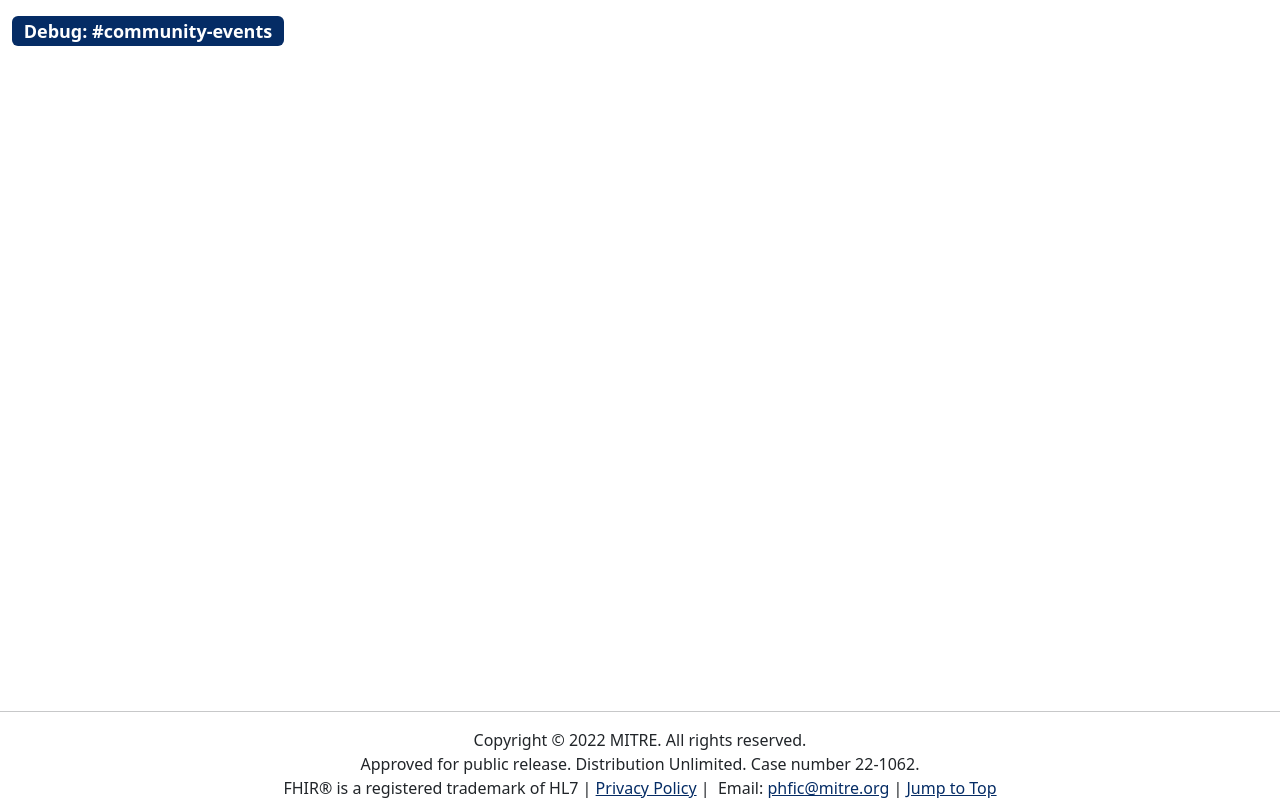
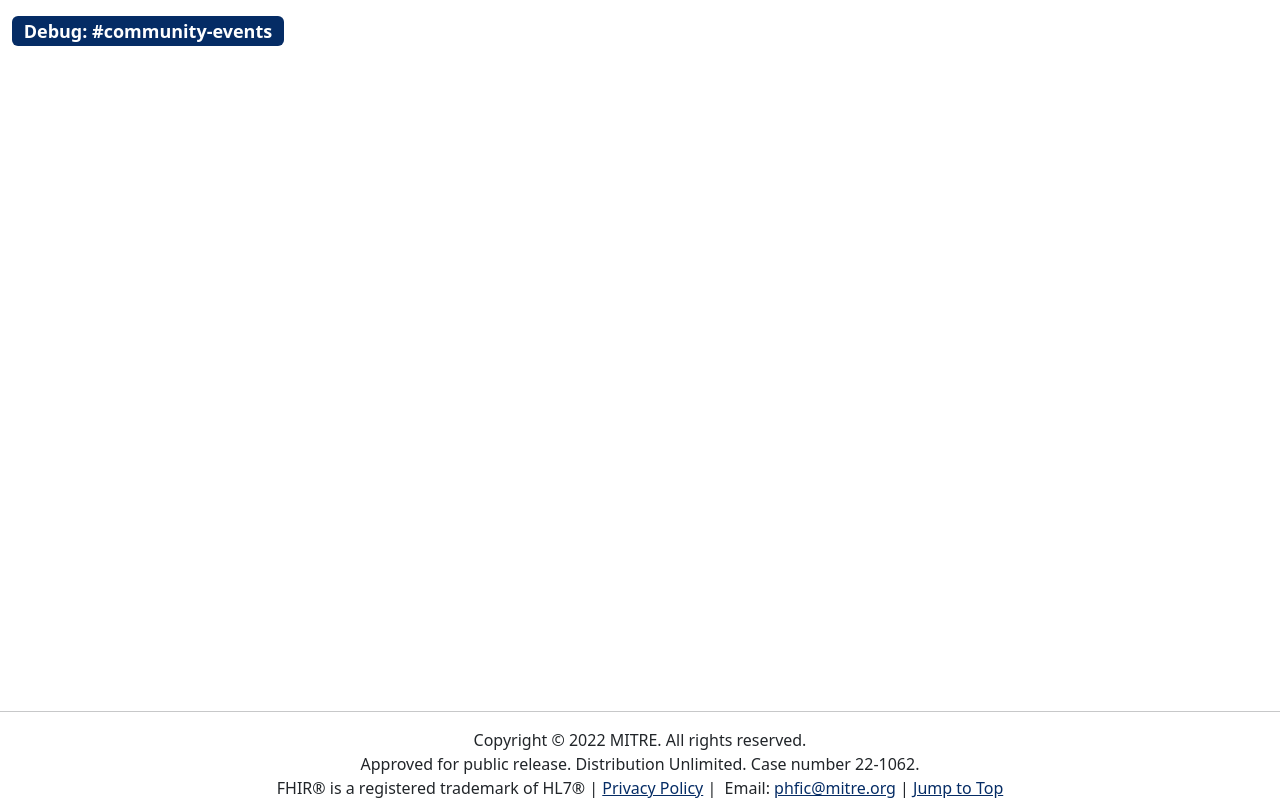
Before and after one commit to PHFIC/phfic.github.io, a Next.js app: page /calendar in a window 1280 px wide. Shown: the part 4813-5613 px from the top of the page. Built offline with nearby package versions, Linux system fonts and the light colour scheme.

Commit message:
add &reg; to HL7

```diff
--- a/components/footer.js
+++ b/components/footer.js
@@ -10,7 +10,7 @@ export default function Footer() {
       Approved for public release. Distribution Unlimited. Case number 22-1062.
       <br />
 
-      FHIR&reg; is a registered trademark of HL7 |&nbsp;
+      FHIR&reg; is a registered trademark of HL7&reg; |&nbsp;
       <a className="text-secondary" href="https://www.mitre.org/privacy-policy">Privacy Policy</a> |&nbsp;
       Email: <a className="text-secondary" href="mailto:phfic@mitre.org">phfic@mitre.org</a> |&nbsp;
       <a className="text-secondary" href="#top">Jump to Top</a>
```
